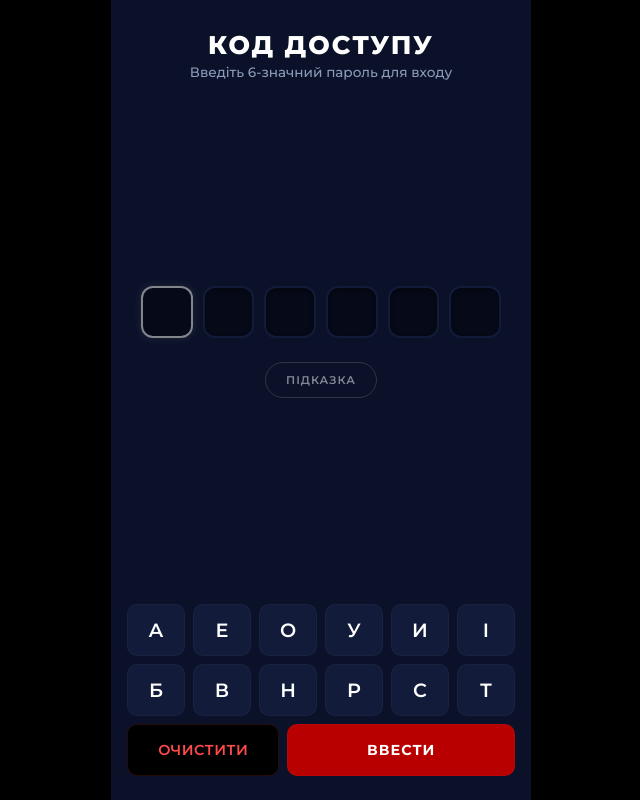
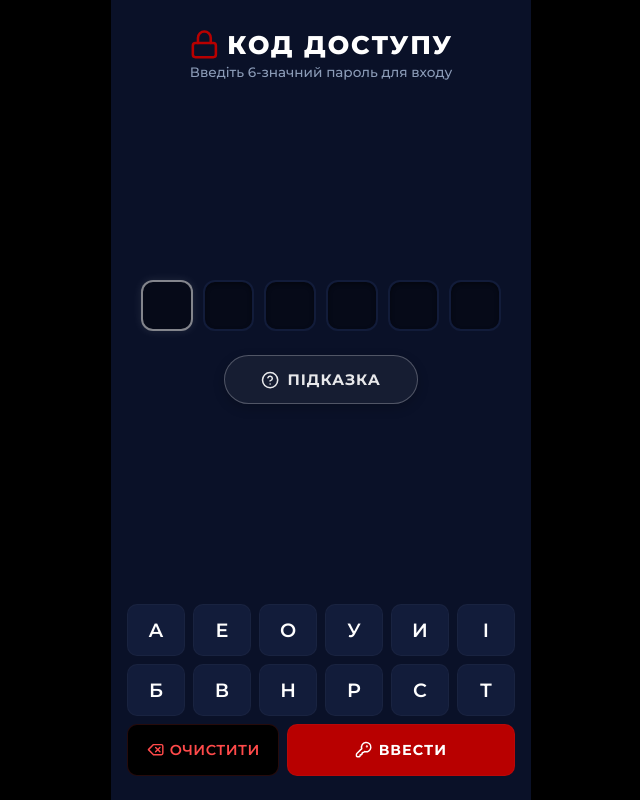
Before and after one commit to gitknu/qr_hello, a plain HTML site: page index.html in a window 1280 px wide. Shown: the whole page, without its empty margins (319-959 px from the left). Drawn offline with Linux system fonts and the light colour scheme.

Commit message:
Update index.html

```diff
--- a/index.html
+++ b/index.html
@@ -82,6 +82,16 @@
       text-transform: uppercase;
       color: var(--color-white);
       margin-bottom: 4px;
+      display: flex;
+      align-items: center;
+      justify-content: center;
+      gap: 8px;
+    }
+
+    .header-icon {
+      color: var(--color-red);
+      width: clamp(18px, 4.5vw, 24px);
+      height: clamp(18px, 4.5vw, 24px);
     }
 
     .header p {
@@ -146,25 +156,41 @@
     }
 
     .hint-btn {
-      background-color: transparent;
-      border: 1px solid rgba(255, 255, 255, 0.15);
-      color: rgba(255, 255, 255, 0.5);
-      padding: clamp(6px, 1.5vh, 10px) 20px;
-      border-radius: 20px;
-      font-size: 0.7rem;
-      font-weight: 600;
+      background-color: rgba(255, 255, 255, 0.05);
+      border: 1.5px solid rgba(255, 255, 255, 0.25);
+      color: rgba(255, 255, 255, 0.9);
+      padding: clamp(10px, 1.8vh, 14px) clamp(24px, 6vw, 36px);
+      border-radius: 25px;
+      font-size: clamp(0.8rem, 3.5vw, 0.95rem);
+      font-weight: 700;
       letter-spacing: 1px;
       cursor: pointer;
       transition: all 0.2s ease;
-      margin-top: clamp(12px, 3vh, 24px);
-      display: inline-block;
+      margin-top: clamp(14px, 3vh, 26px);
+      display: flex;
+      align-items: center;
+      justify-content: center;
+      gap: 8px;
       align-self: center;
+      width: auto;
+      max-width: 90%;
+      box-shadow: 0 4px 12px rgba(0, 0, 0, 0.2);
     }
 
     .hint-btn:active {
-      background-color: rgba(255, 255, 255, 0.1);
+      background-color: rgba(255, 255, 255, 0.15);
+      border-color: rgba(255, 255, 255, 0.5);
       color: #ffffff;
-      border-color: #ffffff;
+      transform: scale(0.98);
+    }
+
+    .inline-icon {
+      width: 1.2em;
+      height: 1.2em;
+      stroke-width: 2;
+      display: inline-block;
+      vertical-align: middle;
+      flex-shrink: 0;
     }
 
     .keyboard-container {
@@ -206,6 +232,13 @@
       .key-btn:hover {
         background-color: rgba(255, 255, 255, 0.1);
       }
+    }
+
+    .control-key {
+      display: flex;
+      align-items: center;
+      justify-content: center;
+      gap: 6px;
     }
 
     .clear-key {
@@ -446,7 +479,13 @@
 
     <div class="game-screen">
       <header class="header">
-        <h1>Код Доступу</h1>
+        <h1>
+          <svg class="lucide lucide-lock inline-icon header-icon" xmlns="http://www.w3.org/2000/svg" viewBox="0 0 24 24" fill="none" stroke="currentColor" stroke-width="2.5" stroke-linecap="round" stroke-linejoin="round">
+            <rect width="18" height="11" x="3" y="11" rx="2" ry="2"/>
+            <path d="M7 11V7a5 5 0 0 1 10 0v4"/>
+          </svg>
+          Код Доступу
+        </h1>
         <p>Введіть 6-значний пароль для входу</p>
       </header>
 
@@ -459,7 +498,14 @@
           <div class="char-box" id="box-4"><span class="char-text"></span></div>
           <div class="char-box" id="box-5"><span class="char-text"></span></div>
         </div>
-        <button class="hint-btn" id="hint-btn">ПІДКАЗКА</button>
+        <button class="hint-btn" id="hint-btn">
+          <svg class="lucide lucide-circle-help inline-icon" xmlns="http://www.w3.org/2000/svg" viewBox="0 0 24 24" fill="none" stroke="currentColor" stroke-width="2" stroke-linecap="round" stroke-linejoin="round">
+            <circle cx="12" cy="12" r="10"/>
+            <path d="M9.09 9a3 3 0 0 1 5.83 1c0 2-3 3-3 3"/>
+            <path d="M12 17h.01"/>
+          </svg>
+          ПІДКАЗКА
+        </button>
       </div>
 
       <div class="keyboard-container">
@@ -480,8 +526,21 @@
           <button class="key-btn" data-key="Т">Т</button>
         </div>
         <div class="keyboard-row">
-          <button class="key-btn control-key clear-key" data-key="ОЧИСТИТИ" title="Очистити">ОЧИСТИТИ</button>
-          <button class="key-btn control-key enter-key" data-key="ВВЕСТИ">ВВЕСТИ</button>
+          <button class="key-btn control-key clear-key" data-key="ОЧИСТИТИ" title="Очистити">
+            <svg class="lucide lucide-delete inline-icon" xmlns="http://www.w3.org/2000/svg" viewBox="0 0 24 24" fill="none" stroke="currentColor" stroke-width="2" stroke-linecap="round" stroke-linejoin="round">
+              <path d="M20 5H9l-7 7 7 7h11a2 2 0 0 0 2-2V7a2 2 0 0 0-2-2Z"/>
+              <line x1="18" x2="12" y1="9" y2="15"/>
+              <line x1="12" x2="18" y1="9" y2="15"/>
+            </svg>
+            ОЧИСТИТИ
+          </button>
+          <button class="key-btn control-key enter-key" data-key="ВВЕСТИ">
+            <svg class="lucide lucide-key-round inline-icon" xmlns="http://www.w3.org/2000/svg" viewBox="0 0 24 24" fill="none" stroke="currentColor" stroke-width="2.5" stroke-linecap="round" stroke-linejoin="round">
+              <path d="M2.586 17.414A2 2 0 0 0 2 18.828V21a1 1 0 0 0 1 1h3a1 1 0 0 0 1-1v-1a1 1 0 0 1 1-1h1a1 1 0 0 1 1-1v-1a1 1 0 0 1 1-1h.172a2 2 0 0 0 1.414-.586l.814-.814a6.5 6.5 0 1 0-4-4z"/>
+              <circle cx="16.5" cy="7.5" r=".5" fill="currentColor"/>
+            </svg>
+            ВВЕСТИ
+          </button>
         </div>
       </div>
     </div>
@@ -537,12 +596,19 @@
     const hintOverlay = document.getElementById('hint-overlay');
     const hintClose = document.getElementById('hint-close');
 
+    function _0x5c2(c) {
+      if (c === 'I' || c === 'i' || c === 'і' || c === 'І') {
+        return 'І';
+      }
+      return c.toUpperCase();
+    }
+
     function _0x3b1a(s) {
-      let h = 5381;
+      let r = "";
       for (let i = 0; i < s.length; i++) {
-        h = (h * 33 + s.charCodeAt(i)) % 1000000007;
+        r += (s.charCodeAt(i) ^ 42).toString(16);
       }
-      return h;
+      return r;
     }
 
     function updateDisplay() {
@@ -565,16 +631,17 @@
     }
 
     function handleInput(key) {
-      if (key === 'ОЧИСТИТИ' || key === '✕' || key === 'BACKSPACE') {
+      const normalized = _0x5c2(key);
+      if (normalized === 'ОЧИСТИТИ' || normalized === '✕' || normalized === 'BACKSPACE') {
         if (enteredCode.length > 0) {
           enteredCode.pop();
           updateDisplay();
         }
-      } else if (key === 'ВВЕСТИ' || key === 'ENTER') {
+      } else if (normalized === 'ВВЕСТИ' || normalized === 'ENTER') {
         submitAttempt();
       } else {
         if (enteredCode.length < 6) {
-          enteredCode.push(key);
+          enteredCode.push(normalized);
           updateDisplay();
         }
       }
@@ -583,7 +650,7 @@
     function submitAttempt() {
       const codeString = enteredCode.join('');
 
-      if (_0x3b1a(codeString) === 445477289) {
+      if (_0x3b1a(codeString) === "3f83ff40a3ec4083ec") {
         successScreen.classList.add('show');
         gameScreen.classList.add('hide');
       } else {
@@ -645,14 +712,15 @@
 
     document.addEventListener('keydown', (e) => {
       const key = e.key.toUpperCase();
-      if (key === 'BACKSPACE' || key === 'DELETE') {
+      const normalizedKey = _0x5c2(key);
+      if (normalizedKey === 'BACKSPACE' || normalizedKey === 'DELETE') {
         handleInput('ОЧИСТИТИ');
-      } else if (key === 'ENTER') {
+      } else if (normalizedKey === 'ENTER') {
         handleInput('ВВЕСТИ');
       } else {
         const acceptableKeys = ['А', 'Е', 'О', 'У', 'И', 'І', 'Б', 'В', 'Н', 'Р', 'С', 'Т'];
-        if (acceptableKeys.includes(key)) {
-          handleInput(key);
+        if (acceptableKeys.includes(normalizedKey)) {
+          handleInput(normalizedKey);
         }
       }
     });
```
